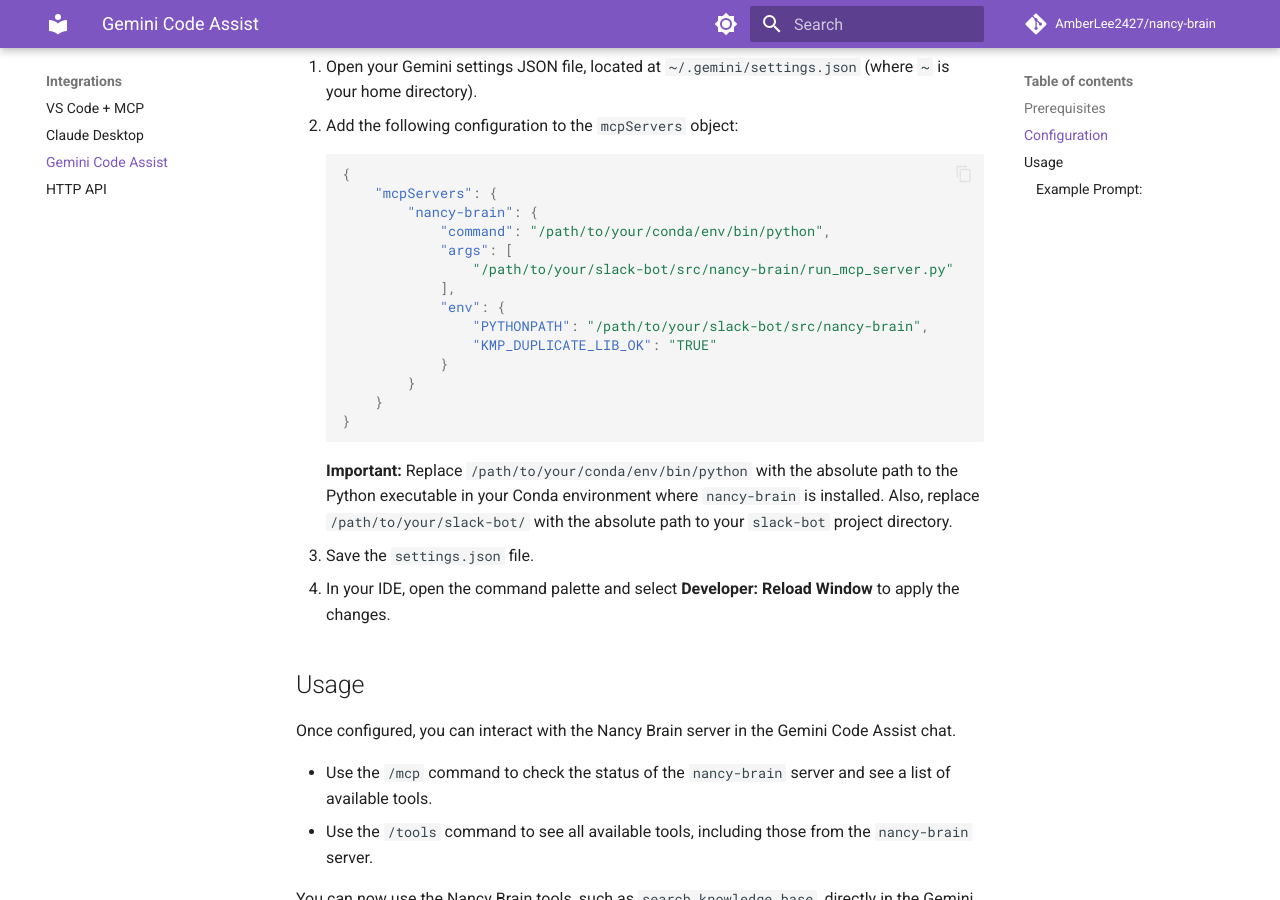
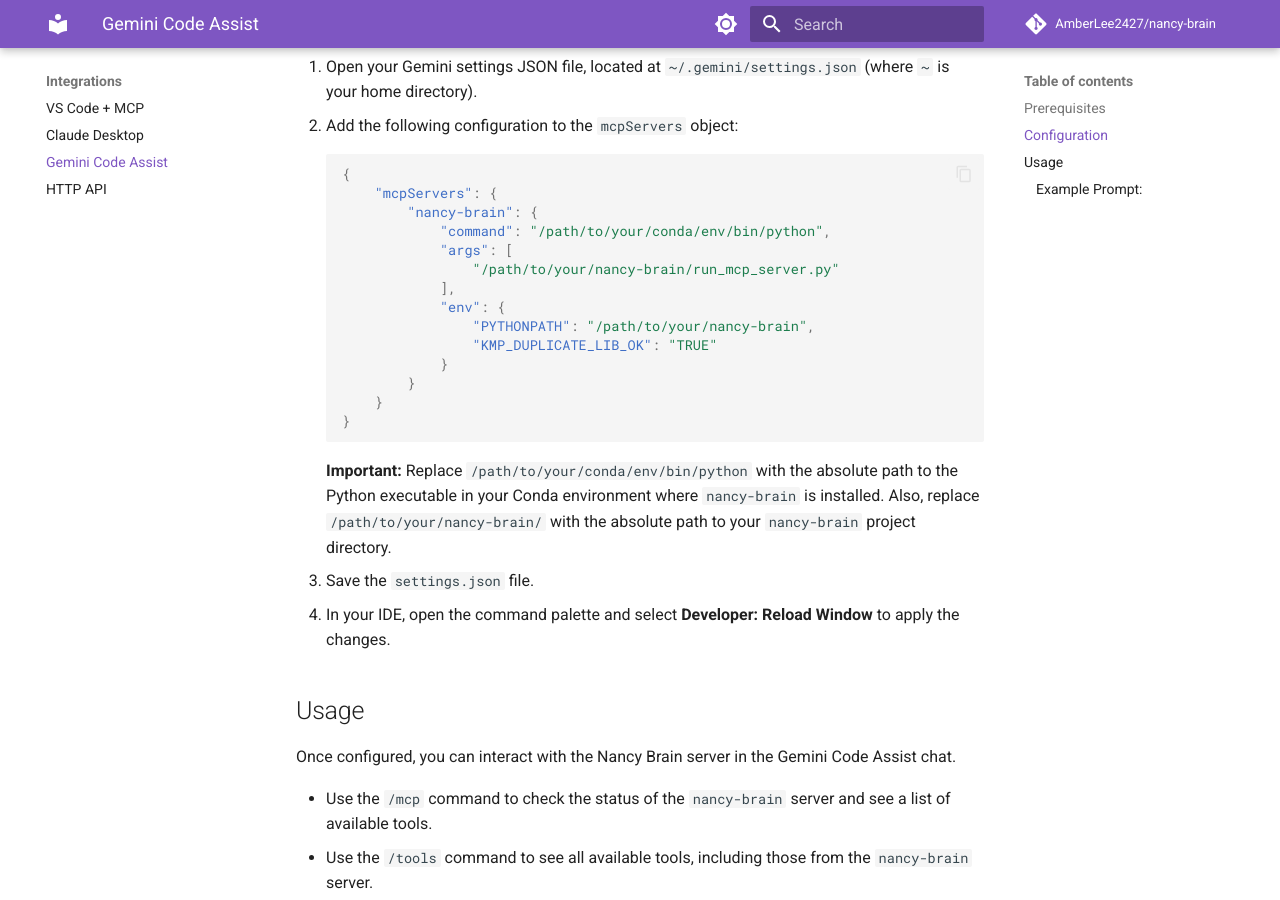
Before and after one commit to AmberLee2427/nancy-brain, an MkDocs documentation site: the page built from docs_site/integrations/gemini-code-assist.md, in a window 1280 px wide and 900 px high, scrolled down 500 px. Built offline with MkDocs 1.6.1 and Material for MkDocs 9.7.7, drawn with Linux system fonts in a browser that asks for light colours; comment, search, counter and statistics services are not loaded.

Commit message:
Update Gemini Code Assist integration documentation for clarity and accuracy

````diff
--- a/docs_site/integrations/gemini-code-assist.md
+++ b/docs_site/integrations/gemini-code-assist.md
@@ -4,7 +4,7 @@
 
 ## Prerequisites
 
-Before you begin, ensure you have [installed Nancy Brain](https://github.com/AmberLee2427/nancy-brain/blob/main/INSTALLATION.md) and built your knowledge base.
+Before you begin, ensure you have [installed Nancy Brain](https://amberlee2427.github.io/nancy-brain/installation/) and built your knowledge base.
 
 ## Configuration
 
@@ -19,10 +19,10 @@
             "nancy-brain": {
                 "command": "/path/to/your/conda/env/bin/python",
                 "args": [
-                    "/path/to/your/slack-bot/src/nancy-brain/run_mcp_server.py"
+                    "/path/to/your/nancy-brain/run_mcp_server.py"
                 ],
                 "env": {
-                    "PYTHONPATH": "/path/to/your/slack-bot/src/nancy-brain",
+                    "PYTHONPATH": "/path/to/your/nancy-brain",
                     "KMP_DUPLICATE_LIB_OK": "TRUE"
                 }
             }
@@ -30,7 +30,7 @@
     }
     ```
 
-    **Important:** Replace `/path/to/your/conda/env/bin/python` with the absolute path to the Python executable in your Conda environment where `nancy-brain` is installed. Also, replace `/path/to/your/slack-bot/` with the absolute path to your `slack-bot` project directory.
+    **Important:** Replace `/path/to/your/conda/env/bin/python` with the absolute path to the Python executable in your Conda environment where `nancy-brain` is installed. Also, replace `/path/to/your/nancy-brain/` with the absolute path to your `nancy-brain` project directory.
 
 3.  Save the `settings.json` file.
 4.  In your IDE, open the command palette and select **Developer: Reload Window** to apply the changes.
````
Also changed, not shown: docs_site/integrations/vscode-mcp.md (+2 -0 lines).
